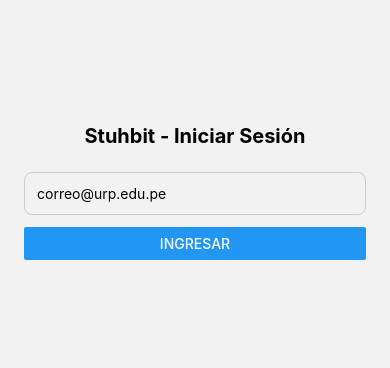
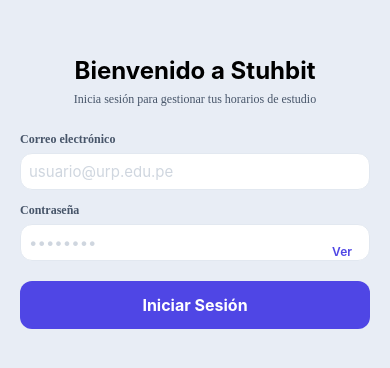
Before and after one commit to urp-moviles-2026-2/Stuhbit, a React Native app: screen / in a window 390 px wide. Shown: the part 230-598 px from the top of the page. Built offline with nearby package versions, Linux system fonts and the light colour scheme.

Commit message:
Esquema del Login Lab-05

```diff
--- a/src/screens/LoginScreen.js
+++ b/src/screens/LoginScreen.js
@@ -1,33 +1,196 @@
-import React, { useState } from "react";
-import { View, Text, TextInput, Button, StyleSheet } from "react-native";
+import React, { useState, useRef } from "react";
+import {
+  View,
+  TextInput,
+  Button,
+  StyleSheet,
+  Text,
+  TouchableOpacity,
+  KeyboardAvoidingView,
+  Platform,
+  ScrollView,
+} from "react-native";
+import { useDispatch } from "react-redux";
+import { useForm, Controller } from "react-hook-form";
+import { zodResolver } from "@hookform/resolvers/zod";
+import { useNavigation } from "@react-navigation/native";
+import { addBlock } from "../store/scheduleSlice.js";
+import {
+  blockSchema,
+  blockVacio,
+  TIPOS_BLOQUE,
+  DIAS_SEMANA,
+} from "../schemas/blockSchema.js";
+import FormField from "../components/FormField.js";
+import { colors, spacing, typography, radius, palette } from "../theme";
 import { useSesion } from "../context/SesionContext.js";
+import { loginSchema, loginVacio } from "../schemas/loginSchema.js";
 
 export default function LoginScreen() {
-  const [correo, setCorreo] = useState("");
   const { iniciarSesion } = useSesion();
 
-  const handleIngresar = () => {
-    if (!correo.trim()) return;
-    iniciarSesion({ nombre: correo.split("@")[0], correo });
+  const passwordRef = useRef(null);
+
+  const [mostrarPassword, setMostrarPassword] = useState(false);
+
+  const {
+    control,
+    handleSubmit,
+    reset,
+    formState: { isSubmitting },
+  } = useForm({
+    resolver: zodResolver(loginSchema),
+    defaultValues: loginVacio,
+    mode: "onBlur",
+    reValidateMode: "onChange",
+  });
+
+  const onSubmit = async (datos) => {
+    try {
+      await new Promise((resolve) => setTimeout(resolve, 600));
+
+      if (iniciarSesion) {
+        await iniciarSesion({
+          correo: datos.correo,
+          nombre: datos.correo.split("@")[0],
+        });
+      }
+      reset();
+    } catch (error) {
+      Alert.alert("Error de autenticación", "No se pudo iniciar sesión");
+    }
+  };
+
+  const onError = (errores) => {
+    console.log("❌ Errores en Login:", errores);
   };
 
   return (
-    <View style={styles.container}>
-      <Text style={styles.title}>Stuhbit - Iniciar Sesión</Text>
-      <TextInput
-        style={styles.input}
-        placeholder="correo@urp.edu.pe"
-        value={correo}
-        onChangeText={setCorreo}
-        autoCapitalize="none"
-      />
-      <Button title="Ingresar" onPress={handleIngresar} />
-    </View>
+    <KeyboardAvoidingView
+      style={styles.container}
+      behavior={Platform.OS === "ios" ? "padding" : undefined}
+    >
+      <ScrollView
+        contentContainerStyle={styles.scrollContent}
+        keyboardShouldPersistTaps="handled"
+      >
+        <View style={styles.header}>
+          <Text style={styles.titulo}>Bienvenido a Stuhbit</Text>
+          <Text style={styles.subtitulo}>
+            Inicia sesión para gestionar tus horarios de estudio
+          </Text>
+        </View>
+
+        <View style={styles.formulario}>
+          <FormField
+            control={control}
+            name="correo"
+            label="Correo electrónico"
+            placeholder="usuario@urp.edu.pe"
+            placeholderTextColor="rgba(148, 163, 184, 0.45)"
+            keyboardType="email-address"
+            autoCapitalize="none"
+            autoCorrect={false}
+            returnKeyType="next"
+            onSubmitEditing={() => passwordRef.current?.focus()}
+          />
+
+          <View style={styles.passwordWrapper}>
+            <FormField
+              ref={passwordRef}
+              control={control}
+              name="password"
+              label="Contraseña"
+              placeholder="••••••••"
+              placeholderTextColor="rgba(148, 163, 184, 0.45)"
+              secureTextEntry={!mostrarPassword}
+              autoCapitalize="none"
+              autoCorrect={false}
+              returnKeyType="send"
+              onSubmitEditing={handleSubmit(onSubmit, onError)}
+            />
+            <TouchableOpacity
+              style={styles.toggleBtn}
+              onPress={() => setMostrarPassword((prev) => !prev)}
+            >
+              <Text style={styles.toggleTexto}>
+                {mostrarPassword ? "Ocultar" : "Ver"}
+              </Text>
+            </TouchableOpacity>
+          </View>
+
+          <TouchableOpacity
+            style={[styles.boton, isSubmitting && styles.botonDisabled]}
+            onPress={handleSubmit(onSubmit, onError)}
+            disabled={isSubmitting}
+          >
+            <Text style={styles.botonTexto}>
+              {isSubmitting ? "Iniciando..." : "Iniciar Sesión"}
+            </Text>
+          </TouchableOpacity>
+        </View>
+      </ScrollView>
+    </KeyboardAvoidingView>
   );
 }
 
 const styles = StyleSheet.create({
-  container: { flex: 1, justifyContent: "center", padding: 24, gap: 12 },
-  title: { fontSize: 20, fontWeight: "bold", textAlign: "center", marginBottom: 12 },
-  input: { borderWidth: 1, borderColor: "#ccc", borderRadius: 8, padding: 12 },
+  container: {
+    flex: 1,
+    backgroundColor: colors.background,
+  },
+  scrollContent: {
+    flexGrow: 1,
+    justifyContent: "center",
+    padding: spacing.lg,
+  },
+  header: {
+    marginBottom: spacing.xl,
+    alignItems: "center",
+  },
+  titulo: {
+    ...typography.h2,
+    fontSize: 24,
+    fontWeight: "700",
+    color: colors.textPrimary,
+    marginBottom: 6,
+  },
+  subtitulo: {
+    ...typography.caption,
+    color: colors.textSecondary,
+    textAlign: "center",
+  },
+  formulario: {
+    gap: spacing.sm,
+  },
+  passwordWrapper: {
+    position: "relative",
+  },
+  toggleBtn: {
+    position: "absolute",
+    right: 12,
+    top: 36,
+    padding: 6,
+    zIndex: 2,
+  },
+  toggleTexto: {
+    fontSize: 12,
+    fontWeight: "600",
+    color: colors.primary,
+  },
+  boton: {
+    backgroundColor: colors.primary,
+    paddingVertical: 14,
+    borderRadius: radius.md || 8,
+    alignItems: "center",
+    marginTop: 8,
+  },
+  botonDisabled: {
+    opacity: 0.6,
+  },
+  botonTexto: {
+    color: "#FFFFFF",
+    fontWeight: "bold",
+    fontSize: 16,
+  },
 });
```
